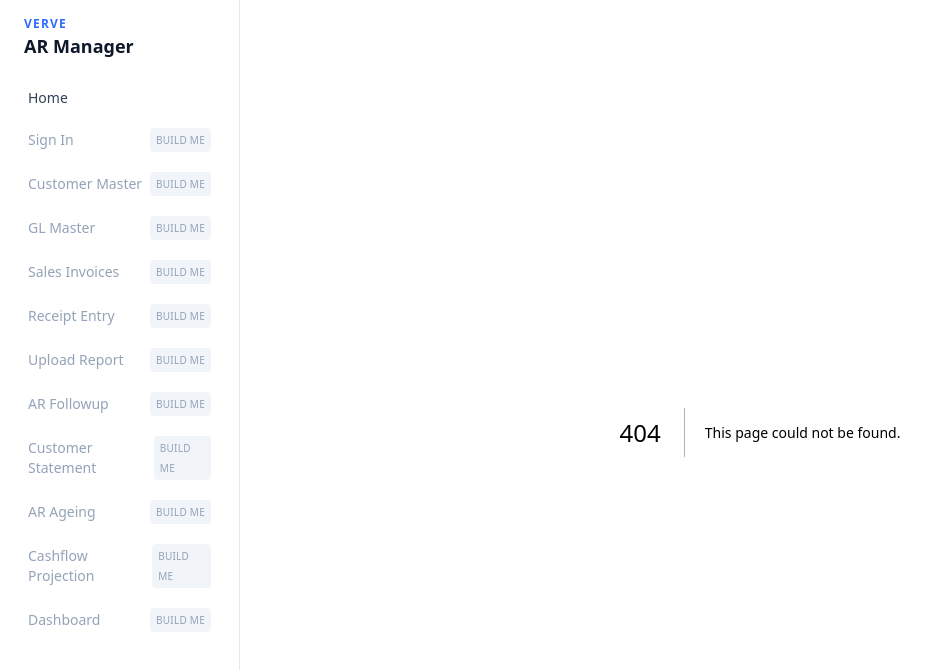
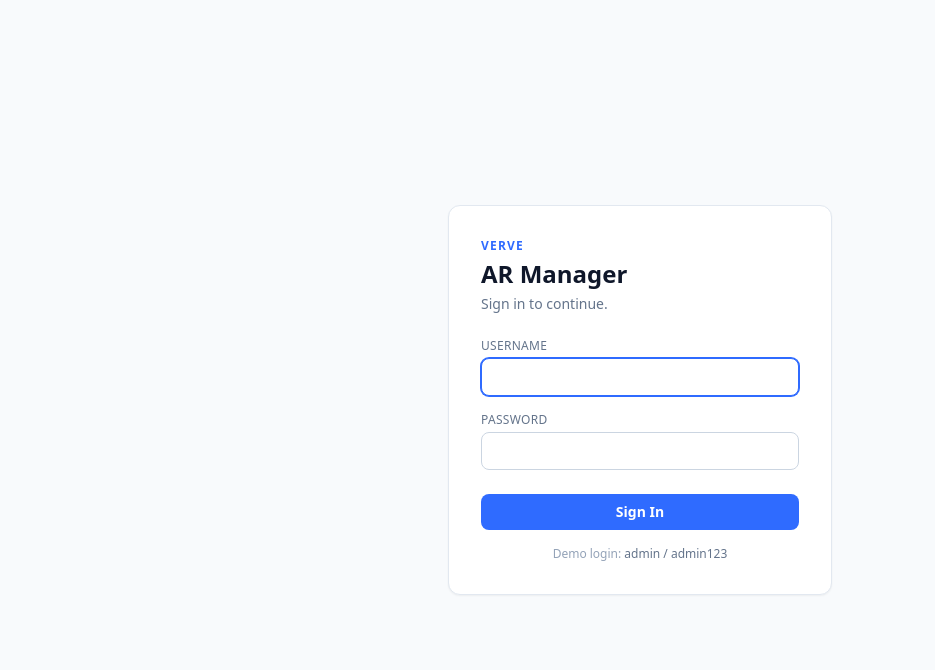
Before and after one commit to satyamrathi-verve/Project-4, a Next.js app: page /signin in a window 1280 px wide. Before the commit this address had no page. Shown: the top 670 px of the page, without its empty margins (0-935 px from the left). Built offline with nearby package versions, Linux system fonts and the light colour scheme.

Commit message:
Built Sign In screen

```diff
--- a/app/layout.tsx
+++ b/app/layout.tsx
@@ -1,6 +1,6 @@
 import type { Metadata } from "next";
 import "./globals.css";
-import { Nav } from "@/components/Nav";
+import { AuthGate } from "@/components/AuthGate";
 
 export const metadata: Metadata = {
   title: "AR Manager — Verve",
@@ -11,10 +11,7 @@ export default function RootLayout({ children }: { children: React.ReactNode })
   return (
     <html lang="en">
       <body>
-        <div className="flex h-screen">
-          <Nav />
-          <main className="flex-1 overflow-y-auto p-8">{children}</main>
-        </div>
+        <AuthGate>{children}</AuthGate>
       </body>
     </html>
   );
--- /dev/null
+++ b/app/signin/page.tsx
@@ -0,0 +1,72 @@
+"use client";
+
+import { useState, type FormEvent } from "react";
+import { useRouter } from "next/navigation";
+import { signIn } from "@/lib/auth";
+import { FormField, inputClass } from "@/components/FormField";
+
+export default function SignInPage() {
+  const router = useRouter();
+  const [username, setUsername] = useState("");
+  const [password, setPassword] = useState("");
+  const [error, setError] = useState(false);
+
+  function handleSubmit(e: FormEvent) {
+    e.preventDefault();
+    if (signIn(username, password)) {
+      setError(false);
+      router.replace("/");
+    } else {
+      setError(true);
+    }
+  }
+
+  return (
+    <div className="flex h-screen items-center justify-center bg-slate-50">
+      <form
+        onSubmit={handleSubmit}
+        className="w-full max-w-sm rounded-xl border border-slate-200 bg-white p-8 shadow-sm"
+      >
+        <p className="text-xs font-semibold uppercase tracking-widest text-brand">Verve</p>
+        <h1 className="mt-1 text-2xl font-bold text-slate-900">AR Manager</h1>
+        <p className="mt-1 text-sm text-slate-500">Sign in to continue.</p>
+
+        <div className="mt-6 flex flex-col gap-4">
+          <FormField label="Username">
+            <input
+              className={inputClass}
+              value={username}
+              onChange={(e) => setUsername(e.target.value)}
+              autoFocus
+            />
+          </FormField>
+          <FormField label="Password">
+            <input
+              type="password"
+              className={inputClass}
+              value={password}
+              onChange={(e) => setPassword(e.target.value)}
+            />
+          </FormField>
+        </div>
+
+        {error && (
+          <p className="mt-4 rounded-lg bg-red-50 px-3 py-2 text-sm text-red-700">
+            That username/password doesn&apos;t match. Try again.
+          </p>
+        )}
+
+        <button
+          type="submit"
+          className="mt-6 w-full rounded-lg bg-brand px-4 py-2 text-sm font-semibold text-white transition-colors hover:bg-brand-dark"
+        >
+          Sign In
+        </button>
+
+        <p className="mt-4 text-center text-xs text-slate-400">
+          Demo login: <span className="font-medium text-slate-500">admin / admin123</span>
+        </p>
+      </form>
+    </div>
+  );
+}
--- /dev/null
+++ b/components/AuthGate.tsx
@@ -0,0 +1,44 @@
+"use client";
+
+import { useEffect, useState } from "react";
+import { usePathname, useRouter } from "next/navigation";
+import { isSignedIn } from "@/lib/auth";
+import { Nav } from "@/components/Nav";
+
+/*
+  Gates every page except /signin behind the front-end login. Shows nothing
+  while checking localStorage (avoids a flash of protected content), then
+  either the standalone Sign In page or the Nav + page shell.
+*/
+export function AuthGate({ children }: { children: React.ReactNode }) {
+  const pathname = usePathname();
+  const router = useRouter();
+  const [ready, setReady] = useState(false);
+  const [authed, setAuthed] = useState(false);
+
+  useEffect(() => {
+    setAuthed(isSignedIn());
+    setReady(true);
+  }, [pathname]);
+
+  useEffect(() => {
+    if (ready && !authed && pathname !== "/signin") {
+      router.replace("/signin");
+    }
+  }, [ready, authed, pathname, router]);
+
+  if (pathname === "/signin") {
+    return <>{children}</>;
+  }
+
+  if (!ready || !authed) {
+    return null;
+  }
+
+  return (
+    <div className="flex h-screen">
+      <Nav />
+      <main className="flex-1 overflow-y-auto p-8">{children}</main>
+    </div>
+  );
+}
--- a/components/Nav.tsx
+++ b/components/Nav.tsx
@@ -1,7 +1,8 @@
 "use client";
 
 import Link from "next/link";
-import { usePathname } from "next/navigation";
+import { usePathname, useRouter } from "next/navigation";
+import { signOut } from "@/lib/auth";
 
 /*
   Left sidebar. Only "Home" exists to start with — everything else is the roadmap
@@ -11,7 +12,7 @@ import { usePathname } from "next/navigation";
 */
 const LINKS: { href: string; label: string; built: boolean }[] = [
   { href: "/", label: "Home", built: true },
-  { href: "/signin", label: "Sign In", built: false },
+  { href: "/signin", label: "Sign In", built: true },
   { href: "/masters/customers", label: "Customer Master", built: false },
   { href: "/masters/gl", label: "GL Master", built: false },
   { href: "/invoices", label: "Sales Invoices", built: false },
@@ -26,6 +27,7 @@ const LINKS: { href: string; label: string; built: boolean }[] = [
 
 export function Nav() {
   const pathname = usePathname();
+  const router = useRouter();
 
   return (
     <nav className="flex h-full w-60 flex-col gap-1 border-r border-slate-200 bg-white p-4">
@@ -60,6 +62,16 @@ export function Nav() {
           </Link>
         );
       })}
+      <button
+        type="button"
+        onClick={() => {
+          signOut();
+          router.replace("/signin");
+        }}
+        className="mt-auto rounded-lg px-3 py-2 text-left text-sm font-medium text-slate-500 transition-colors hover:bg-slate-100 hover:text-slate-700"
+      >
+        Sign out
+      </button>
     </nav>
   );
 }
--- /dev/null
+++ b/lib/auth.ts
@@ -0,0 +1,31 @@
+/*
+  Front-end-only session gate for the Sign In screen. No Supabase auth, no
+  users table — just a small demo login list checked in the browser, with the
+  signed-in flag kept in localStorage so a page refresh stays signed in.
+*/
+
+const STORAGE_KEY = "ar-manager-signed-in";
+
+export const DEMO_USERS = [
+  { username: "admin", password: "admin123" },
+  { username: "finance", password: "finance123" },
+];
+
+export function isSignedIn(): boolean {
+  if (typeof window === "undefined") return false;
+  return window.localStorage.getItem(STORAGE_KEY) === "true";
+}
+
+export function signIn(username: string, password: string): boolean {
+  const match = DEMO_USERS.some(
+    (u) => u.username === username && u.password === password
+  );
+  if (match) {
+    window.localStorage.setItem(STORAGE_KEY, "true");
+  }
+  return match;
+}
+
+export function signOut() {
+  window.localStorage.removeItem(STORAGE_KEY);
+}
```
Also changed, not shown: 1 other file (tests, documents, lock files or other folders).
